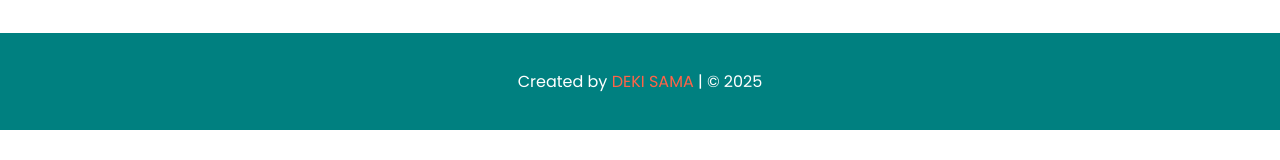
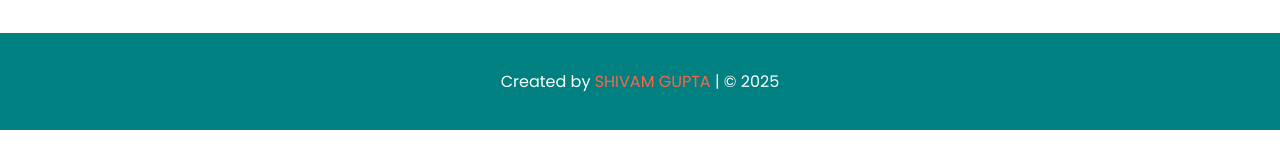
Before and after one commit to shivamgupta4358/web-platform, a plain HTML site: page index.html in a window 1280 px wide. Shown: the part 541-701 px from the top of the page. Drawn offline with Linux system fonts and the light colour scheme.

Commit message:
Update index.html

```diff
--- a/index.html
+++ b/index.html
@@ -33,7 +33,7 @@
   </main>
 
   <footer>
-    <p>Created by <span>DEKI SAMA</span> | © 2025</p>
+    <p>Created by <span>SHIVAM GUPTA</span> | © 2025</p>
   </footer>
 
   <script src="script.js"></script>
```
